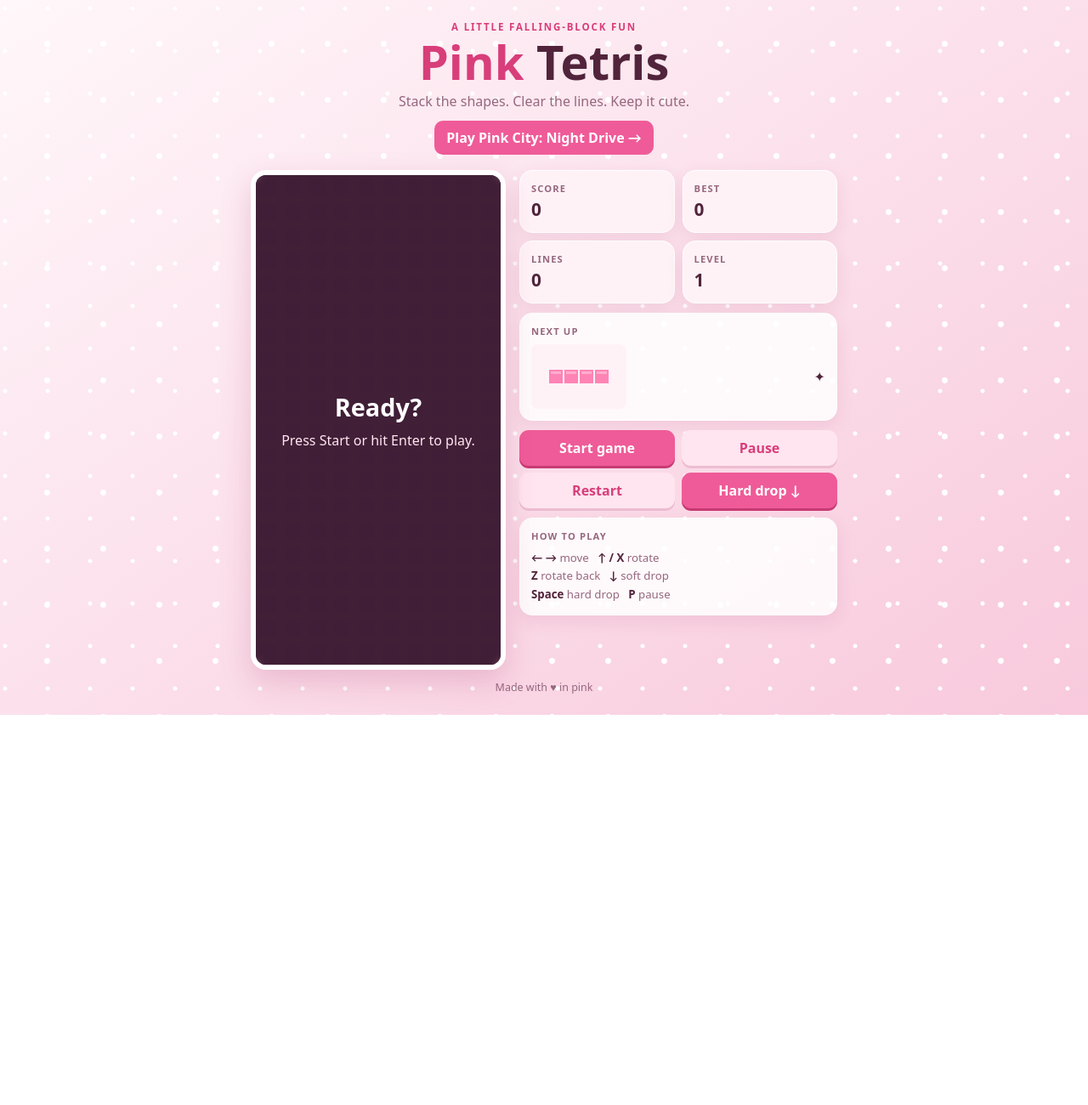
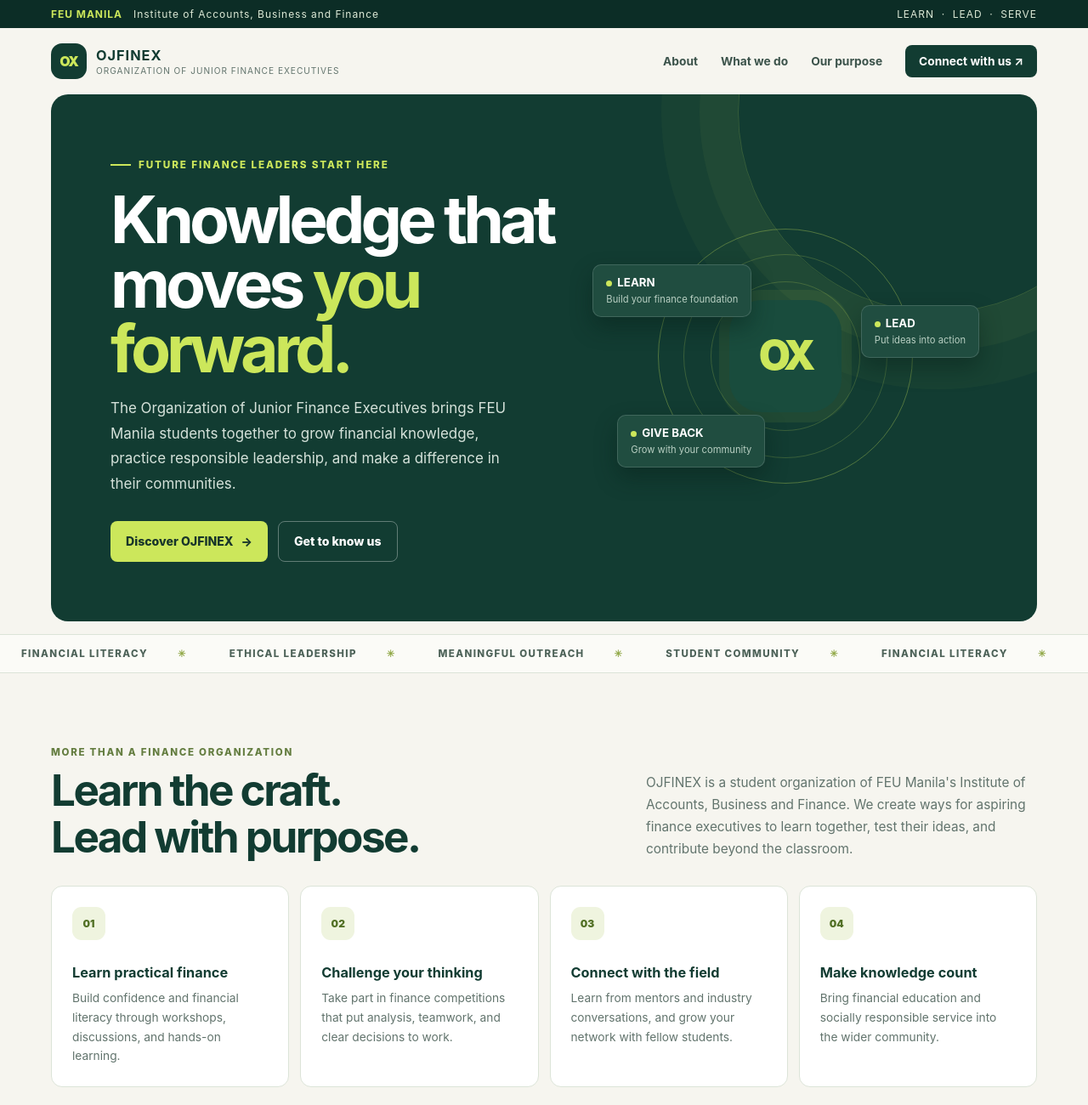
Before and after one commit to jaleishagayya-bot/my-first-project, a plain HTML site: page index.html in a window 1280 px wide. Shown: the top 1300 px of the page at 85% size. Before the commit the page ends 841 px from the top, so only its background shows below. Drawn offline with Linux system fonts and the light colour scheme.

Commit message:
Build OJFINEX organization website

```diff
--- a/index.html
+++ b/index.html
@@ -3,73 +3,148 @@
 <head>
 <meta charset="utf-8">
 <meta name="viewport" content="width=device-width,initial-scale=1">
-<meta name="theme-color" content="#fff0f6">
-<title>Pink Tetris</title>
+<meta name="theme-color" content="#123c32">
+<meta name="description" content="OJFINEX, the Organization of Junior Finance Executives at Far Eastern University Manila, builds financial knowledge, ethical leadership, and community impact.">
+<title>OJFINEX | Organization of Junior Finance Executives</title>
 <style>
-:root{color-scheme:light;--ink:#51243b;--muted:#96677e;--pink:#ef5b98;--soft:#ffe5ef}
+:root{--forest:#123c32;--forest2:#1e5545;--leaf:#cce75b;--gold:#e6bd61;--paper:#f6f5ef;--ink:#1b302b;--muted:#62746d;--line:#dce4d8;--white:#fff}
 *{box-sizing:border-box}
-body{margin:0;min-height:100vh;padding:24px 14px;display:grid;place-items:center;color:var(--ink);font-family:system-ui,"Trebuchet MS",sans-serif;background:radial-gradient(circle at 12% 20%,#fff 0 2px,transparent 3px),radial-gradient(circle at 84% 78%,#fff 0 3px,transparent 4px),linear-gradient(145deg,#fff7fa,#f8c9dc);background-size:50px 50px,66px 66px,auto}
-main{width:min(100%,690px)}header{text-align:center;margin-bottom:18px}.tag{color:#d83e7a;font-size:.72rem;font-weight:800;letter-spacing:.16em;text-transform:uppercase;margin:0 0 5px}h1{font-size:clamp(2.3rem,8vw,3.5rem);line-height:1;margin:0}h1 span{color:#d83e7a}.sub{color:var(--muted);margin:8px 0 0}
-.layout{display:grid;grid-template-columns:minmax(0,300px) minmax(190px,1fr);gap:16px;justify-content:center;align-items:start}
-.frame{position:relative;border:6px solid white;border-radius:18px;overflow:hidden;background:#512842;box-shadow:0 14px 35px #a7356935}#board{display:block;width:100%;height:auto}
-.overlay{position:absolute;inset:0;display:grid;place-items:center;text-align:center;padding:24px;color:white;background:#3c1c34ba;backdrop-filter:blur(3px)}.overlay[hidden]{display:none}.overlay h2{font-size:1.8rem;margin:0 0 8px}.overlay p{margin:0;line-height:1.5;color:#ffe7f1}
-.side{display:grid;gap:11px}.stats{display:grid;grid-template-columns:1fr 1fr;gap:9px}.stat,.card{padding:13px;border:1px solid white;border-radius:15px;background:#ffffffd9;box-shadow:0 7px 20px #a735691c}.stat{background:#fff2f7}.stat span,.label{display:block;color:var(--muted);font-size:.7rem;font-weight:800;letter-spacing:.1em;text-transform:uppercase}.stat strong{display:block;margin-top:3px;font-size:1.3rem;font-variant-numeric:tabular-nums}.label{margin:0 0 8px}.next-row{display:flex;align-items:center;justify-content:space-between}#next{width:112px;height:76px;border-radius:9px;background:#fff2f7}
-.actions{display:grid;grid-template-columns:1fr 1fr;gap:8px}button{min-height:42px;border:0;border-radius:11px;padding:9px 10px;background:var(--pink);color:white;font:inherit;font-weight:800;cursor:pointer;box-shadow:0 3px 0 #c83b73}button:active{transform:translateY(2px);box-shadow:0 1px 0 #c83b73}button.secondary{background:var(--soft);color:#d83e7a;box-shadow:0 3px 0 #edbdd1}
-.help{margin:0;color:var(--muted);font-size:.83rem;line-height:1.6}.help b{color:var(--ink)}.touch{display:none;grid-template-columns:repeat(4,1fr);gap:8px}footer{text-align:center;margin-top:12px;color:var(--muted);font-size:.78rem}
-@media(max-width:560px){body{padding:18px 10px}.layout{grid-template-columns:minmax(0,300px)}.frame{width:min(100%,300px);margin:auto}.side{width:min(100%,300px);margin:auto;grid-template-columns:1fr 1fr}.stats,.actions,.help-card,.touch{grid-column:1/-1}.touch{display:grid}}
+html{scroll-behavior:smooth}
+body{margin:0;color:var(--ink);background:var(--paper);font-family:Inter,ui-sans-serif,system-ui,-apple-system,"Segoe UI",sans-serif}
+a{color:inherit}
+.wrap{width:min(1160px,calc(100% - 44px));margin:auto}
+.topline{background:#0c2d26;color:#dce9d6;font-size:.75rem;letter-spacing:.08em}
+.topline .wrap{display:flex;justify-content:space-between;gap:12px;padding:9px 0}
+.topline strong{color:var(--leaf)}
+nav{height:78px;display:flex;align-items:center;justify-content:space-between;gap:24px}
+.brand{display:flex;align-items:center;gap:11px;text-decoration:none;color:var(--forest)}
+.mark{width:42px;height:42px;display:grid;place-items:center;border-radius:13px;background:var(--forest);color:var(--leaf);font-size:1rem;font-weight:900;letter-spacing:-.08em}
+.brand b{display:block;font-size:1.02rem;letter-spacing:.06em}
+.brand small{display:block;margin-top:2px;color:var(--muted);font-size:.63rem;letter-spacing:.1em;text-transform:uppercase}
+.navlinks{display:flex;align-items:center;gap:27px}
+.navlinks a{text-decoration:none;font-size:.86rem;font-weight:650;color:#3c534b}
+.navlinks a:hover{color:#1c7657}
+.navlinks .nav-cta{padding:11px 16px;border-radius:8px;background:var(--forest);color:white}
+.menu{display:none;border:1px solid var(--line);border-radius:8px;padding:8px 11px;background:white;color:var(--forest);font-size:1.15rem}
+.hero{position:relative;overflow:hidden;border-radius:20px;background:var(--forest);color:white}
+.hero:after{content:"";position:absolute;width:470px;height:470px;right:-120px;top:-215px;border:1px solid #cce75b30;border-radius:50%;box-shadow:0 0 0 45px #cce75b0b,0 0 0 90px #cce75b08;pointer-events:none}
+.hero-grid{position:relative;z-index:1;display:grid;grid-template-columns:1.08fr .92fr;align-items:center;gap:36px;padding:76px 70px 70px}
+.eyebrow{display:flex;align-items:center;gap:9px;color:var(--leaf);font-size:.73rem;font-weight:800;letter-spacing:.16em;text-transform:uppercase}
+.eyebrow:before{content:"";width:24px;height:2px;background:var(--leaf)}
+h1{max-width:650px;margin:20px 0 17px;font-size:clamp(2.9rem,6vw,5.3rem);line-height:.99;letter-spacing:-.065em}
+h1 em{color:var(--leaf);font-style:normal}
+.hero-copy{max-width:490px;color:#d5e2da;font-size:1.06rem;line-height:1.75}
+.actions{display:flex;flex-wrap:wrap;gap:12px;margin-top:28px}
+.button{display:inline-flex;align-items:center;justify-content:center;gap:9px;min-height:48px;padding:0 18px;border-radius:8px;text-decoration:none;font-size:.88rem;font-weight:800;transition:transform .15s,background .15s}
+.button:hover{transform:translateY(-2px)}
+.button.primary{background:var(--leaf);color:#18352a}
+.button.ghost{border:1px solid #ffffff55;color:white}
+.art{position:relative;min-height:315px}
+.orbit{position:absolute;width:300px;height:300px;top:3px;left:50%;transform:translateX(-50%);border:1px solid #cce75b55;border-radius:50%}
+.orbit:before,.orbit:after{content:"";position:absolute;border:1px solid #cce75b35;border-radius:50%}
+.orbit:before{inset:29px}.orbit:after{inset:61px}
+.orbit-center{position:absolute;left:50%;top:50%;transform:translate(-50%,-50%);width:132px;height:132px;display:grid;place-items:center;border-radius:38px;background:#194c3d;box-shadow:0 0 0 12px #cce75b12;color:var(--leaf);font-size:3rem;font-weight:900;letter-spacing:-.1em}
+.orbit-center span{transform:translateY(-2px)}
+.float-card{position:absolute;z-index:2;padding:12px 15px;border:1px solid #ffffff25;border-radius:10px;background:#204d40;box-shadow:0 12px 26px #061f1970}
+.float-card b{display:block;font-size:.83rem}.float-card small{color:#b8cfc2;font-size:.7rem}
+.float-card.one{left:0;top:45px}.float-card.two{right:-2px;top:93px}.float-card.three{left:29px;bottom:31px}
+.dot{display:inline-block;width:7px;height:7px;margin-right:6px;border-radius:50%;background:var(--leaf)}
+.ticker{display:flex;align-items:center;gap:0;overflow:hidden;margin-top:15px;border-block:1px solid var(--line);background:#fbfbf7;color:#4e6359}
+.ticker span{flex:0 0 auto;padding:15px 25px;font-size:.72rem;font-weight:800;letter-spacing:.12em;text-transform:uppercase}
+.ticker span:after{content:"✳";margin-left:35px;color:#92a949;font-size:.7rem}
+section.content{padding:86px 0}
+.section-head{display:flex;justify-content:space-between;align-items:end;gap:26px;margin-bottom:30px}
+.kicker{margin:0 0 10px;color:#647d40;font-size:.72rem;font-weight:850;letter-spacing:.15em;text-transform:uppercase}
+h2{margin:0;color:var(--forest);font-size:clamp(2rem,4vw,3.2rem);line-height:1.08;letter-spacing:-.05em}
+.section-intro{max-width:460px;margin:0;color:var(--muted);font-size:.96rem;line-height:1.7}
+.pillars{display:grid;grid-template-columns:repeat(4,1fr);gap:13px}
+.pillar{min-height:225px;padding:24px;border:1px solid var(--line);border-radius:13px;background:#fff}
+.pillar-num{display:grid;place-items:center;width:39px;height:39px;margin-bottom:28px;border-radius:11px;background:#eff4df;color:#527025;font-size:.75rem;font-weight:900}
+.pillar h3{margin:0 0 9px;color:var(--forest);font-size:1.02rem}
+.pillar p{margin:0;color:var(--muted);font-size:.86rem;line-height:1.65}
+.foundation{display:grid;grid-template-columns:.78fr 1.22fr;gap:60px;align-items:start;padding:46px;border-radius:16px;background:#e9eee4}
+.foundation .left p:last-child{max-width:310px;color:var(--muted);line-height:1.7}
+.values{display:grid;gap:12px}
+.value{display:grid;grid-template-columns:115px 1fr;gap:18px;padding:20px 0;border-bottom:1px solid #cfdacb}
+.value:last-child{border-bottom:0}
+.value-label{color:#718144;font-size:.71rem;font-weight:850;letter-spacing:.12em;text-transform:uppercase}
+.value p{margin:0;color:#445850;font-size:.92rem;line-height:1.75}
+.community{display:grid;grid-template-columns:1fr .8fr;gap:30px;align-items:center;padding:38px 42px;border-radius:16px;background:var(--forest);color:white}
+.community h2{color:white}.community p{max-width:570px;color:#d1e0d6;line-height:1.75}
+.community .button{white-space:nowrap}
+footer{margin-top:70px;padding:32px 0 24px;border-top:1px solid var(--line)}
+.footer-top{display:flex;justify-content:space-between;gap:30px;align-items:start}
+.footer-about{max-width:340px}.footer-about p{color:var(--muted);font-size:.86rem;line-height:1.65}
+.footer-links{display:flex;flex-wrap:wrap;gap:22px}
+.footer-links a{color:#496058;text-decoration:none;font-size:.83rem;font-weight:700}
+.legal{display:flex;justify-content:space-between;gap:15px;margin-top:30px;padding-top:17px;border-top:1px solid var(--line);color:#78877f;font-size:.73rem}
+@media(max-width:850px){.hero-grid{padding:54px 42px;gap:12px}.art{transform:scale(.9)}.pillars{grid-template-columns:repeat(2,1fr)}.foundation{gap:28px;padding:34px}.community{grid-template-columns:1fr}.community .button{justify-self:start}}
+@media(max-width:650px){.wrap{width:min(100% - 28px,1160px)}.topline .wrap span:last-child{display:none}nav{height:68px}.menu{display:block}.navlinks{display:none;position:absolute;z-index:5;left:14px;right:14px;top:112px;padding:16px;border:1px solid var(--line);border-radius:12px;background:white;box-shadow:0 14px 34px #17362925}.navlinks.open{display:grid;gap:0}.navlinks a{padding:12px 8px}.navlinks .nav-cta{text-align:center;margin-top:7px}.hero-grid{grid-template-columns:1fr;padding:43px 26px 32px;gap:0}.hero-copy{font-size:.98rem}.art{min-height:260px;margin-top:12px;transform:scale(.84);transform-origin:top center;margin-bottom:-35px}.section-head{display:block}.section-intro{margin-top:15px}.content{padding:64px 0!important}.foundation{grid-template-columns:1fr;padding:27px;gap:9px}.value{grid-template-columns:88px 1fr;gap:12px}.community{padding:29px 25px}.footer-top{display:grid}.legal{display:grid}.ticker span{padding:13px 16px}.ticker span:after{margin-left:22px}}
+@media(max-width:390px){.pillars{grid-template-columns:1fr}.pillar{min-height:0}.pillar-num{margin-bottom:19px}.art{margin-left:-18px;margin-right:-18px;transform:scale(.72);margin-bottom:-68px}.value{grid-template-columns:1fr;gap:6px}}
 </style>
 </head>
 <body>
+<div class="topline"><div class="wrap"><span><strong>FEU MANILA</strong> &nbsp; Institute of Accounts, Business and Finance</span><span>LEARN &nbsp;·&nbsp; LEAD &nbsp;·&nbsp; SERVE</span></div></div>
+<header class="wrap">
+<nav aria-label="Main navigation">
+<a class="brand" href="#" aria-label="OJFINEX home"><span class="mark">OX</span><span><b>OJFINEX</b><small>Organization of Junior Finance Executives</small></span></a>
+<button class="menu" id="menu" aria-label="Open navigation" aria-expanded="false">&#9776;</button>
+<div class="navlinks" id="navlinks"><a href="#about">About</a><a href="#programs">What we do</a><a href="#mission">Our purpose</a><a href="#contact" class="nav-cta">Connect with us &#8599;</a></div>
+</nav>
+</header>
 <main>
-<header><p class="tag">A little falling-block fun</p><h1><span>Pink</span> Tetris</h1><p class="sub">Stack the shapes. Clear the lines. Keep it cute.<br><a href="pink-city.html" style="display:inline-block;margin-top:12px;padding:9px 14px;border-radius:10px;background:#ef5b98;color:#fff;font-weight:800;text-decoration:none">Play Pink City: Night Drive &#8594;</a></p></header>
-<section class="layout" aria-label="Tetris game">
-<div class="frame"><canvas id="board" width="300" height="600" aria-label="Tetris board"></canvas><div class="overlay" id="overlay"><div><h2 id="overlayTitle">Ready?</h2><p id="overlayCopy">Press Start or hit Enter to play.</p></div></div></div>
-<aside class="side">
-<div class="stats"><div class="stat"><span>Score</span><strong id="score">0</strong></div><div class="stat"><span>Best</span><strong id="best">0</strong></div><div class="stat"><span>Lines</span><strong id="lines">0</strong></div><div class="stat"><span>Level</span><strong id="level">1</strong></div></div>
-<div class="card"><p class="label">Next up</p><div class="next-row"><canvas id="next" width="112" height="76" aria-label="Next piece"></canvas><span aria-hidden="true">✦</span></div></div>
-<div class="actions"><button id="start">Start game</button><button id="pause" class="secondary">Pause</button><button id="restart" class="secondary">Restart</button><button id="drop">Hard drop ↓</button></div>
-<div class="card help-card"><p class="label">How to play</p><p class="help"><b>← →</b> move &nbsp; <b>↑ / X</b> rotate<br><b>Z</b> rotate back &nbsp; <b>↓</b> soft drop<br><b>Space</b> hard drop &nbsp; <b>P</b> pause</p></div>
-<div class="touch" aria-label="Touch controls"><button class="secondary" data-act="left" aria-label="Left">←</button><button class="secondary" data-act="down" aria-label="Down">↓</button><button class="secondary" data-act="right" aria-label="Right">→</button><button data-act="rotate" aria-label="Rotate">↻</button></div>
-</aside>
-</section><footer>Made with ♥ in pink</footer>
+<div class="wrap">
+<section class="hero" aria-labelledby="hero-title">
+<div class="hero-grid">
+<div>
+<div class="eyebrow">Future finance leaders start here</div>
+<h1 id="hero-title">Knowledge that moves <em>you forward.</em></h1>
+<p class="hero-copy">The Organization of Junior Finance Executives brings FEU Manila students together to grow financial knowledge, practice responsible leadership, and make a difference in their communities.</p>
+<div class="actions"><a class="button primary" href="#programs">Discover OJFINEX <span aria-hidden="true">&#8594;</span></a><a class="button ghost" href="#about">Get to know us</a></div>
+</div>
+<div class="art" aria-hidden="true">
+<div class="orbit"><div class="orbit-center"><span>OX</span></div></div>
+<div class="float-card one"><b><i class="dot"></i>LEARN</b><small>Build your finance foundation</small></div>
+<div class="float-card two"><b><i class="dot"></i>LEAD</b><small>Put ideas into action</small></div>
+<div class="float-card three"><b><i class="dot"></i>GIVE BACK</b><small>Grow with your community</small></div>
+</div>
+</div>
+</section>
+</div>
+<div class="ticker" aria-hidden="true"><span>Financial literacy</span><span>Ethical leadership</span><span>Meaningful outreach</span><span>Student community</span><span>Financial literacy</span><span>Ethical leadership</span></div>
+<section class="content wrap" id="about">
+<div class="section-head"><div><p class="kicker">More than a finance organization</p><h2>Learn the craft.<br>Lead with purpose.</h2></div><p class="section-intro">OJFINEX is a student organization of FEU Manila's Institute of Accounts, Business and Finance. We create ways for aspiring finance executives to learn together, test their ideas, and contribute beyond the classroom.</p></div>
+<div class="pillars" id="programs">
+<article class="pillar"><div class="pillar-num">01</div><h3>Learn practical finance</h3><p>Build confidence and financial literacy through workshops, discussions, and hands-on learning.</p></article>
+<article class="pillar"><div class="pillar-num">02</div><h3>Challenge your thinking</h3><p>Take part in finance competitions that put analysis, teamwork, and clear decisions to work.</p></article>
+<article class="pillar"><div class="pillar-num">03</div><h3>Connect with the field</h3><p>Learn from mentors and industry conversations, and grow your network with fellow students.</p></article>
+<article class="pillar"><div class="pillar-num">04</div><h3>Make knowledge count</h3><p>Bring financial education and socially responsible service into the wider community.</p></article>
+</div>
+</section>
+<section class="content wrap" id="mission">
+<div class="foundation">
+<div class="left"><p class="kicker">Our foundation</p><h2>Purpose in every step.</h2><p>We believe finance knowledge is most powerful when it is shared with care, practiced ethically, and used to help people grow.</p></div>
+<div class="values">
+<div class="value"><span class="value-label">Our mission</span><p>To promote financial literacy and nurture socially responsible students by fostering ethical practices through meaningful outreach and personal growth.</p></div>
+<div class="value"><span class="value-label">Our vision</span><p>To be a competitive academic-business organization and an agent of social change, advancing financial education through proactive student and community involvement.</p></div>
+</div>
+</div>
+</section>
+<section class="content wrap" id="contact">
+<div class="community"><div><p class="kicker">Your next chapter</p><h2>Make room for what you can become.</h2><p>Interested in OJFINEX? Reach out to the organization for current membership details, activities, and ways to get involved.</p></div><a class="button primary" href="mailto:ojfinex@feu.edu.ph?subject=OJFINEX%20inquiry">Email OJFINEX <span aria-hidden="true">&#8599;</span></a></div>
+</section>
 </main>
+<footer class="wrap">
+<div class="footer-top">
+<div class="footer-about"><a class="brand" href="#"><span class="mark">OX</span><span><b>OJFINEX</b><small>Organization of Junior Finance Executives</small></span></a><p>Developing the next generation of finance leaders through knowledge, responsible leadership, and community involvement.</p></div>
+<div class="footer-links"><a href="#about">About OJFINEX</a><a href="#programs">What we do</a><a href="mailto:ojfinex@feu.edu.ph">Email</a><a href="https://www.feuojfinex.org/" target="_blank" rel="noreferrer">Official student portal &#8599;</a></div>
+</div>
+<div class="legal"><span>&copy; 2026 OJFINEX · FEU Manila</span><span>Organization of Junior Finance Executives</span></div>
+</footer>
 <script>
-"use strict";
-const C=30,W=10,H=20;
-const TYPES=[
- {m:[[1,1,1,1]],c:"#ff83b5"},{m:[[1,1],[1,1]],c:"#ffd166"},
- {m:[[0,1,0],[1,1,1]],c:"#c89bff"},{m:[[1,0,0],[1,1,1]],c:"#ff9f68"},
- {m:[[0,0,1],[1,1,1]],c:"#7edbd1"},{m:[[0,1,1],[1,1,0]],c:"#f26d9b"},
- {m:[[1,1,0],[0,1,1]],c:"#a9a0ff"}
-];
-const canvas=document.querySelector("#board"),ctx=canvas.getContext("2d");
-const nc=document.querySelector("#next"),nctx=nc.getContext("2d");
-const overlay=document.querySelector("#overlay");
-let grid,piece,next,score=0,lines=0,level=1,best=Number(localStorage.getItem("pink-tetris-best"))||0;
-let active=false,over=false,last=0,elapsed=0;
-document.querySelector("#best").textContent=best;
-function fresh(){return Array.from({length:H},()=>Array(W).fill(null))}
-function random(){const t=TYPES[Math.random()*TYPES.length|0];return {m:t.m.map(r=>r.slice()),c:t.c,x:0,y:0}}
-function spawn(){piece=next||random();next=random();piece.x=(W-piece.m[0].length)>>1;piece.y=0;preview();if(hit(piece,0,0,piece.m))finish()}
-function hit(p,dx,dy,m){for(let y=0;y<m.length;y++)for(let x=0;x<m[y].length;x++)if(m[y][x]){let xx=p.x+x+dx,yy=p.y+y+dy;if(xx<0||xx>=W||yy>=H||(yy>=0&&grid[yy][xx]))return true}return false}
-function paintCell(c,x,y,color,size){c.fillStyle=color;c.fillRect(x*size+1,y*size+1,size-2,size-2);c.fillStyle="#ffffff55";c.fillRect(x*size+3,y*size+3,size-6,Math.max(3,size*.16));c.strokeStyle="#5f234633";c.strokeRect(x*size+1.5,y*size+1.5,size-3,size-3)}
-function draw(){ctx.fillStyle="#512842";ctx.fillRect(0,0,300,600);ctx.strokeStyle="#ffffff12";for(let x=0;x<=W;x++){ctx.beginPath();ctx.moveTo(x*C+.5,0);ctx.lineTo(x*C+.5,600);ctx.stroke()}for(let y=0;y<=H;y++){ctx.beginPath();ctx.moveTo(0,y*C+.5);ctx.lineTo(300,y*C+.5);ctx.stroke()}if(grid)grid.forEach((r,y)=>r.forEach((v,x)=>{if(v)paintCell(ctx,x,y,v,C)}));if(!piece)return;let gy=piece.y;while(!hit({...piece,y:gy},0,1,piece.m))gy++;piece.m.forEach((r,y)=>r.forEach((v,x)=>{if(v){ctx.fillStyle="#ffffff25";ctx.fillRect((piece.x+x)*C+3,(gy+y)*C+3,C-6,C-6);paintCell(ctx,piece.x+x,piece.y+y,piece.c,C)}}))}
-function preview(){nctx.fillStyle="#fff2f7";nctx.fillRect(0,0,112,76);let s=18,ox=(112-next.m[0].length*s)/2,oy=(76-next.m.length*s)/2;next.m.forEach((r,y)=>r.forEach((v,x)=>{if(v){nctx.fillStyle=next.c;nctx.fillRect(ox+x*s+1,oy+y*s+1,s-2,s-2);nctx.fillStyle="#ffffff55";nctx.fillRect(ox+x*s+3,oy+y*s+3,s-6,3)}}))}
-function stats(){document.querySelector("#score").textContent=score.toLocaleString();document.querySelector("#lines").textContent=lines;document.querySelector("#level").textContent=level;if(score>best){best=score;localStorage.setItem("pink-tetris-best",best);document.querySelector("#best").textContent=best.toLocaleString()}}
-function clearLines(){let n=0;for(let y=H-1;y>=0;y--)if(grid[y].every(Boolean)){grid.splice(y,1);grid.unshift(Array(W).fill(null));n++;y++}if(n){lines+=n;score+=[0,100,300,500,800][n]*level;level=(lines/10|0)+1;stats()}}
-function lock(){piece.m.forEach((r,y)=>r.forEach((v,x)=>{if(v&&piece.y+y>=0)grid[piece.y+y][piece.x+x]=piece.c}));clearLines();spawn();draw()}
-function move(dx,dy){if(!active||hit(piece,dx,dy,piece.m))return false;piece.x+=dx;piece.y+=dy;draw();return true}
-function spin(dir){if(!active)return;let m=piece.m,h=m.length,w=m[0].length,r=Array.from({length:w},()=>Array(h).fill(0));for(let y=0;y<h;y++)for(let x=0;x<w;x++)if(dir>0)r[x][h-1-y]=m[y][x];else r[w-1-x][y]=m[y][x];for(let k of [0,-1,1,-2,2])if(!hit(piece,k,0,r)){piece.x+=k;piece.m=r;draw();return}}
-function drop(){if(!active)return;let d=0;while(!hit(piece,0,1,piece.m)){piece.y++;d++}score+=2*d;stats();lock()}
-function message(title,copy){document.querySelector("#overlayTitle").textContent=title;document.querySelector("#overlayCopy").textContent=copy;overlay.hidden=false}
-function start(){grid=fresh();score=0;lines=0;level=1;active=true;over=false;elapsed=0;last=0;next=random();spawn();stats();overlay.hidden=true;draw();requestAnimationFrame(tick)}
-function pause(){if(over)return;if(!grid){start();return}active=!active;if(active){overlay.hidden=true;last=0;requestAnimationFrame(tick)}else message("Paused","Press P or Start to keep going.")}
-function finish(){active=false;over=true;message("Game over","Score: "+score.toLocaleString()+" · Press Restart to play again.")}
-function tick(t){if(!active)return;elapsed+=last?Math.min(t-last,100):0;last=t;let delay=Math.max(90,800-(level-1)*65);if(elapsed>=delay){elapsed=0;if(!move(0,1))lock()}draw();if(active)requestAnimationFrame(tick)}
-document.querySelector("#start").onclick=start;document.querySelector("#restart").onclick=start;document.querySelector("#pause").onclick=pause;document.querySelector("#drop").onclick=drop;
-document.addEventListener("keydown",e=>{if(["ArrowLeft","ArrowRight","ArrowDown","ArrowUp"," ","x","X","z","Z"].includes(e.key))e.preventDefault();if(e.key==="Enter"&&(!active||over)){start();return}if(e.key.toLowerCase()==="p"){pause();return}if(!active)return;if(e.key==="ArrowLeft")move(-1,0);else if(e.key==="ArrowRight")move(1,0);else if(e.key==="ArrowDown"){if(move(0,1)){score++;stats()}else lock()}else if(e.key==="ArrowUp"||e.key.toLowerCase()==="x")spin(1);else if(e.key.toLowerCase()==="z")spin(-1);else if(e.key===" ")drop()});
-document.querySelectorAll("[data-act]").forEach(b=>{let act=()=>{if(!active)return;let a=b.dataset.act;if(a==="left")move(-1,0);if(a==="right")move(1,0);if(a==="down"){if(move(0,1)){score++;stats()}else lock()}if(a==="rotate")spin(1)};b.onclick=act;b.addEventListener("touchstart",e=>{e.preventDefault();act()},{passive:false})});
-grid=fresh();next=random();preview();draw();
+const menu=document.querySelector("#menu"),links=document.querySelector("#navlinks");
+menu.addEventListener("click",()=>{const opened=links.classList.toggle("open");menu.setAttribute("aria-expanded",String(opened));menu.setAttribute("aria-label",opened?"Close navigation":"Open navigation")});
+links.querySelectorAll("a").forEach(a=>a.addEventListener("click",()=>{links.classList.remove("open");menu.setAttribute("aria-expanded","false")}));
 </script>
 </body>
 </html>
```
Also changed, not shown: pink-tetris.html (added, +75 -0 lines).
